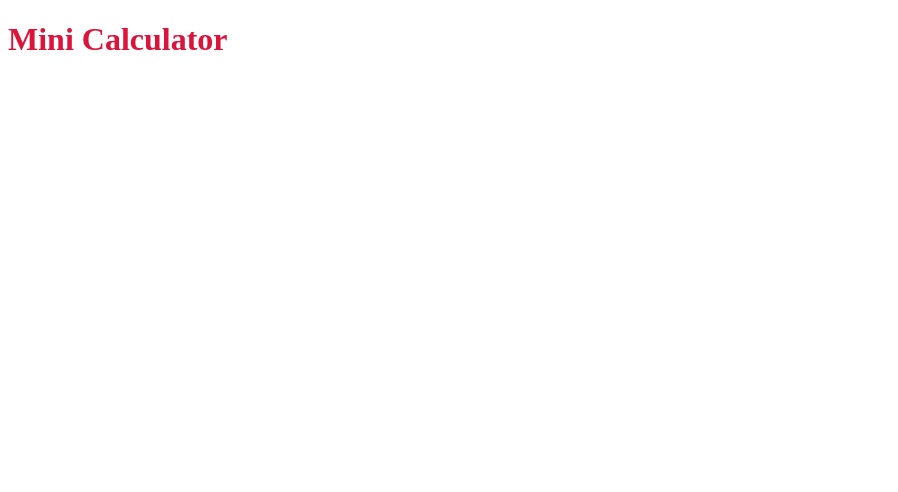
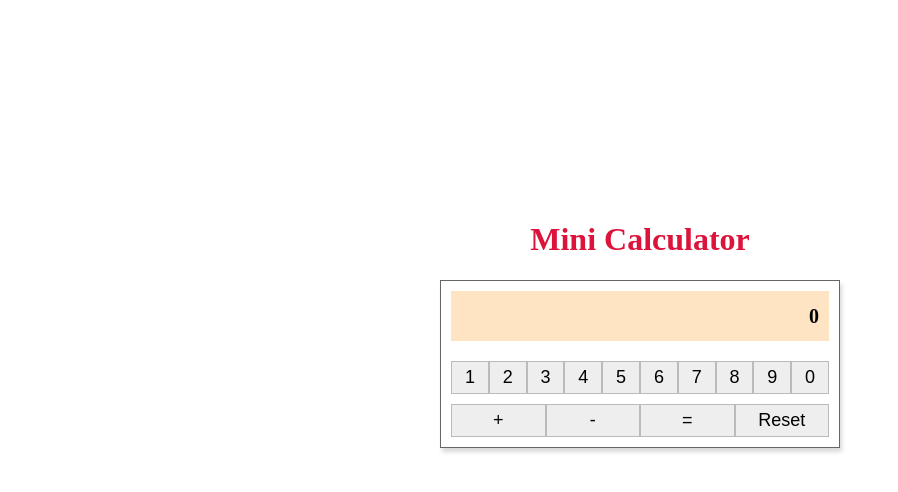
Before and after one commit to wally-wally/vue-mini-calculator, a Vue app: page / in a window 1280 px wide. Shown: the top 492 px of the page, without its empty margins (0-898 px from the left). Built offline with nearby package versions, Linux system fonts and the light colour scheme.

Commit message:
add: 미니 계산기 마크업 구성

```diff
--- a/src/App.vue
+++ b/src/App.vue
@@ -1,16 +1,35 @@
 <template>
-  <div>
-    <h1>Mini Calculator</h1>
+  <div class="calculator">
+    <h1 class="calculator__title">Mini Calculator</h1>
+    <Calculator />
   </div>
 </template>
 
 <script>
+import Calculator from '@/components/Calculator/Calculator.vue';
+
+export default {
+  name: 'App',
+  components: {
+    Calculator,
+  }
+}
 
 </script>
 
 <style lang="scss" scoped>
-h1 {
-  font-weight: $fontBold;
-  color: $color-error;
+.calculator {
+  position: absolute;
+  top: 50%;
+  left: 50%;
+  transform: translate(-50%, -50%);
+  width: 400px;
+  height: 400px;
+  text-align: center;
+
+  &__title {
+    font-weight: $fontBold;
+    color: $color-error;
+  }
 }
 </style>
--- /dev/null
+++ b/src/assets/scss/button.scss
@@ -0,0 +1,8 @@
+button {
+  font-weight: $fontBold - 100;
+  font-size: 18px;
+  border: 1px solid #bbb;
+  background-color: #eee;
+  padding: 5px;
+  cursor: pointer;
+}
--- a/src/assets/scss/style.scss
+++ b/src/assets/scss/style.scss
@@ -1,10 +1,2 @@
-// font weight
-$fontLight: 300;
-$fontBold: 600;
-
-// font color
-$color-primary: blue;
-$color-warning: orange;
-$color-error: crimson;
-$color-success: green;
-$color-info: gray;
+@import 'variables';
+@import 'button';
--- /dev/null
+++ b/src/assets/scss/variables.scss
@@ -0,0 +1,10 @@
+// font weight
+$fontLight: 300;
+$fontBold: 600;
+
+// font color
+$color-primary: blue;
+$color-warning: orange;
+$color-error: crimson;
+$color-success: green;
+$color-info: gray;
--- /dev/null
+++ b/src/components/Calculator/Buttons.vue
@@ -0,0 +1,40 @@
+<template>
+  <article class="buttons">
+    <div class="buttons__number">
+      <button class="buttons__number--item" v-for="(number, index) in numbers" :key="`number-button-${index}`">{{ number }}</button>
+    </div>
+    <div class="buttons__symbol">
+      <button class="buttons__symbol--item" v-for="(symbol, index) in symbols" :key="`symbol-button-${index}`">{{ symbol }}</button>
+    </div>
+  </article>
+</template>
+
+<script>
+export default {
+  name: 'Buttons',
+  data() {
+    return {
+      numbers: [1, 2, 3, 4, 5, 6, 7, 8, 9, 0],
+      symbols: ['+', '-', '=', 'Reset'],
+    }
+  },
+}
+</script>
+
+<style lang="scss" scoped>
+.buttons {
+  &__number {
+    margin-bottom: 10px;
+
+    &--item {
+      width: calc(100% / 10);
+    }
+  }
+
+  &__symbol {
+    &--item {
+      width: calc(100% / 4);
+    }
+  }
+}
+</style>
--- /dev/null
+++ b/src/components/Calculator/Calculator.vue
@@ -0,0 +1,27 @@
+<template>
+  <section class="calculator__wrapper">
+    <ShowResult />
+    <Buttons />
+  </section>
+</template>
+
+<script>
+import ShowResult from '@/components/Calculator/ShowResult.vue';
+import Buttons from '@/components/Calculator/Buttons.vue';
+
+export default {
+  name: 'Calculator',
+  components: {
+    ShowResult,
+    Buttons,
+  }
+}
+</script>
+
+<style lang="scss" scoped>
+.calculator__wrapper {
+  padding: 10px;
+  border: 1px solid #666;
+  box-shadow: 2px 4px 4px rgba(0, 0, 0, 0.15);
+}
+</style>
--- /dev/null
+++ b/src/components/Calculator/ShowResult.vue
@@ -0,0 +1,34 @@
+<template>
+  <article class="result">
+    <div class="result__box">{{ result }}</div>
+  </article>
+</template>
+
+<script>
+export default {
+  name: 'ShowResult',
+  data() {
+    return {
+      result: '0',
+    }
+  },
+}
+</script>
+
+<style lang="scss" scoped>
+.result {
+  margin-bottom: 20px;
+
+  &__box {
+    width: 100%;
+    height: 50px;
+    line-height: 50px;
+    font-size: 20px;
+    font-weight: $fontBold;
+    text-align: right;
+    padding: 0 10px;
+    box-sizing: border-box;
+    background-color: bisque;
+  }
+}
+</style>
```
